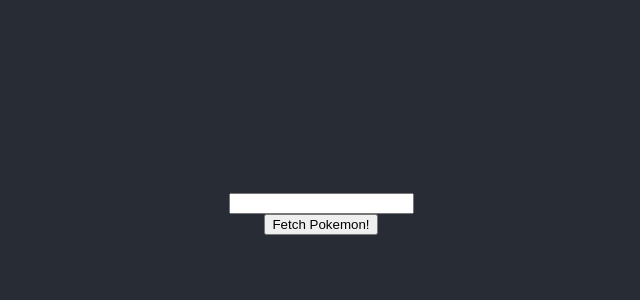
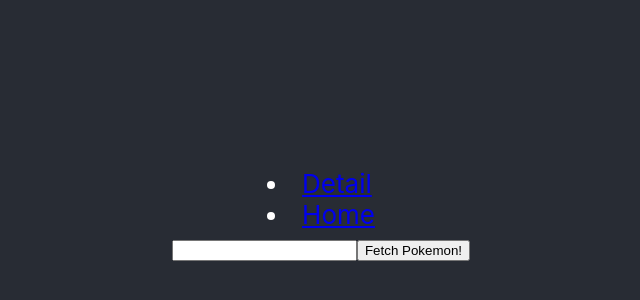
Before and after one commit to dpcairns/person-list, a React (Create React App) app: page / in a window 1280 px wide. Shown: the part 186-486 px from the top of the page, without its empty margins (319-959 px from the left). Built offline with nearby package versions, Linux system fonts and the light colour scheme.

Commit message:
add detil page

```diff
--- a/package.json
+++ b/package.json
@@ -8,6 +8,7 @@
     "@testing-library/user-event": "^7.2.1",
     "react": "^16.13.1",
     "react-dom": "^16.13.1",
+    "react-router-dom": "^5.2.0",
     "react-scripts": "3.4.1",
     "superagent": "^5.3.1"
   },
--- a/src/App.js
+++ b/src/App.js
@@ -1,58 +1,43 @@
-import React from 'react';
+import React, { Component } from 'react'
+import {
+    BrowserRouter as Router,
+    Route,
+    Switch,
+    Link,
+} from 'react-router-dom';
+import SearchPage from './SearchPage/SearchPage.js';
+import DetailPage from './DetailPage/DetailPage.js';
 import styles from './App.module.css';
-// 1) import superagent
-import request from 'superagent';
 
-// props are how parent components talk to child components -- we "pass" props from parents to children
-class App extends React.Component {
-  state = {
-    search: '',
-    isLoading: false,
-    pokeState: []
-  }
-
-  handleClick = async () => {
-    // 4) go hit the api and get the data
-    this.setState({ isLoading: true })
-    const data = await request.get(`https://alchemy-pokedex.herokuapp.com/api/pokedex?perPage=1000&pokemon=${this.state.search}`);
-
-    this.setState({
-      pokeState: data.body.results,
-      isLoading: false,
-     })
-  }
-
-  handleDogType = (e) => {
-    const type = e.target.value;
-
-    this.setState({ filter: type })
-  }
-  render() {
-    return (
-        <header className={this.state.isRed
-          ? styles.RedBox
-          : styles.Box
-          }>
-          <input onChange={(e) => this.setState({ search: e.target.value})} />
-          <button onClick={this.handleClick}>Fetch Pokemon!</button>
-          {
-            this.state.isLoading
-              ? <p className={styles.spin}>LOADING</p>
-              : this.state.pokeState.map(poke => <p>{poke.pokemon} : { poke.defense} </p>)
-          }
-        </header>
-    );
-  }
+export default class App extends Component {
+    render() {
+        return (
+          <>
+          <div className={styles.Box}>
+                <Router>
+                    <header>
+                      <li>
+                        <Link to="/detail">Detail</Link>
+                      </li>
+                      <li>
+                        <Link to="/">Home</Link>
+                      </li>
+                    </header>
+                    <Switch>
+                        <Route
+                            path="/"
+                            exact
+                            render={(routerProps) => <SearchPage {...routerProps} />}
+                        />
+                        <Route
+                            path="/detail/:myPokemonId"
+                            exact
+                            render={(routerProps) => <DetailPage {...routerProps} />}
+                        />
+                    </Switch>
+                </Router>
+            </div>
+            </>
+        )
+    }
 }
-
-// IMPERATIVE code:
-// it tells us HOW to do something
-// document.getElementById('my-div').textConent = user.name
-
-// DECLARATIVE code
-// it tells us WHAT to do
-// we don't care aboiut HOW
-// HIDES the HOW
-// <div>{user.name}</div>
-
-export default App;
--- /dev/null
+++ b/src/DetailPage/DetailPage.js
@@ -0,0 +1,36 @@
+import React, { Component } from 'react'
+import request from 'superagent';
+
+export default class DetailPage extends Component {
+    state = { pokemon: null }
+
+    componentDidMount = async () => {
+        const name = this.props.match.params.myPokemonId;
+
+        const data = await request.get(`https://alchemy-pokedex.herokuapp.com/api/pokedex?pokemon=${name}`);
+
+        console.log(data)
+        const pokemon = data.body.results[0];
+
+        this.setState({ pokemon: pokemon})
+    }
+
+    render() {
+        const { pokemon } = this.state;
+
+        return (
+            <div>
+                {
+                    pokemon
+                        ? <div>
+                        <p>{pokemon.pokemon}</p>
+                        <p>Defense: {pokemon.defense}</p>
+                        <p>Attack: {pokemon.attack}</p>
+                        <img src={pokemon.url_image} alt={pokemon.pokemon} />
+                    </div>
+                        : <h1>loading</h1>
+                }
+            </div>
+        )
+    }
+}
--- /dev/null
+++ b/src/SearchPage/PokeItem.js
@@ -0,0 +1,21 @@
+import React from 'react';
+import styles from './PersonItem.module.css';
+import { Link } from 'react-router-dom';
+
+class PokeItem extends React.Component {
+  render() {
+    const {
+      pokemon: {
+        pokemon,
+        url_image,
+    }
+  } = this.props;
+
+    return <Link to={`/detail/${pokemon}`}>
+      <p className={styles.Box}>Hi, I'm {pokemon}</p>
+      <img src={url_image} alt={pokemon} />
+    </Link>
+    }
+  }
+
+  export default PokeItem
--- /dev/null
+++ b/src/SearchPage/SearchPage.js
@@ -0,0 +1,58 @@
+import React from 'react';
+import styles from '../App.module.css';
+// 1) import superagent
+import request from 'superagent';
+import PokeItem from './PokeItem.js';
+
+// props are how parent components talk to child components -- we "pass" props from parents to children
+class SearchPage extends React.Component {
+  state = {
+    search: '',
+    isLoading: false,
+    pokeState: []
+  }
+
+  handleClick = async () => {
+    // 4) go hit the api and get the data
+    this.setState({ isLoading: true })
+    const data = await request.get(`https://alchemy-pokedex.herokuapp.com/api/pokedex?perPage=1000&pokemon=${this.state.search}`);
+
+    this.setState({
+      pokeState: data.body.results,
+      isLoading: false,
+     })
+  }
+
+  handleDogType = (e) => {
+    const type = e.target.value;
+
+    this.setState({ filter: type })
+  }
+  render() {
+    const { isLoading, pokeState } = this.state;
+
+    return (
+      <div>
+          <input onChange={(e) => this.setState({ search: e.target.value})} />
+          <button onClick={this.handleClick}>Fetch Pokemon!</button>
+          {
+            isLoading
+              ? <p className={styles.spin}>LOADING</p>
+              : pokeState.map(poke => <PokeItem pokemon={poke} />)
+          }
+        </div>
+    );
+  }
+}
+
+// IMPERATIVE code:
+// it tells us HOW to do something
+// document.getElementById('my-div').textConent = user.name
+
+// DECLARATIVE code
+// it tells us WHAT to do
+// we don't care aboiut HOW
+// HIDES the HOW
+// <div>{user.name}</div>
+
+export default SearchPage;
```
Also changed, not shown: src/PersonItem.js (deleted, +0 -11 lines), src/SearchPage/PersonItem.module.css (renamed from src/PersonItem.module.css), 2 other files (tests, documents, lock files or other folders).
